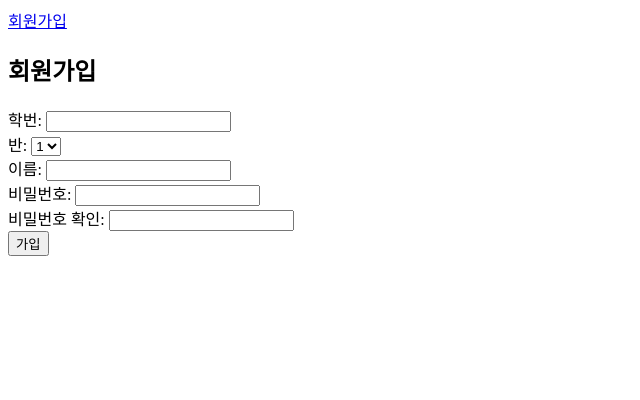
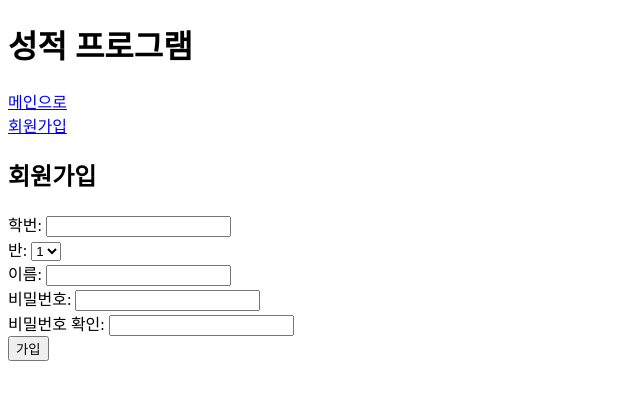
Before and after one commit to tasueom/20251001-score-management-mysql, a Flask app: page /signup in a window 1280 px wide. Shown: the top 400 px of the page, without its empty margins (0-640 px from the left). Run offline with Flask 3, Linux system fonts and the light colour scheme.

Commit message:
feat: 네비게이션에 인덱스 링크 및 타이틀 추가

```diff
--- a/templates/layout.html
+++ b/templates/layout.html
@@ -7,6 +7,8 @@
 </head>
 <body>
     <div class="navigation">
+        <h1>성적 프로그램</h1>
+        <a href="{{url_for('index')}}">메인으로</a>
         <div class="auth-nav">
         {% if not sid %}
         <a href="{{url_for('signup')}}">회원가입</a>
```
